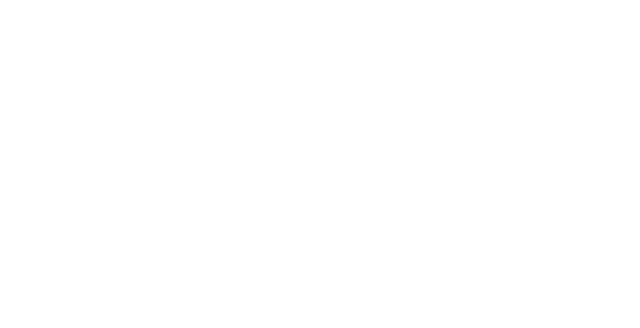
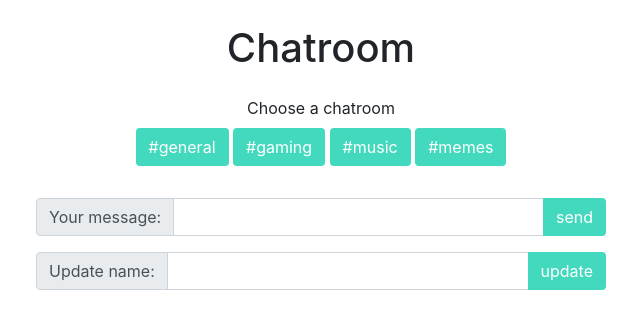
Before and after one commit to tosh-skyler/realTimeChatApp, a plain HTML site: page index.html in a window 1280 px wide. Shown: the whole page, without its empty margins (319-959 px from the left). Drawn offline with nearby package versions, Linux system fonts and the light colour scheme.

Commit message:
Finishing html template and css template

```diff
--- a/css/styles.css
+++ b/css/styles.css
@@ -0,0 +1,12 @@
+.container {
+    max-width: 600px;
+}
+.btn {
+    background: #43d9be;
+    color: white;
+    outline: none !important;
+    box-shadow: none !important;
+}
+.btn:focus{
+    outline: none !important;
+}
--- a/index.html
+++ b/index.html
@@ -9,6 +9,53 @@
 </head>
 <body>
 
+    <!-- container & title -->
+    <div class="container my-4">
+        <h1 class="my-4 text-center">Chatroom</h1>
+
+        <!-- buttons for chatrooms -->
+        <div class="chat-rooms mb-3 text-center">
+            <div class="my-2">Choose a chatroom</div>
+            <button class="btn" id="general">#general</button>
+            <button class="btn" id="gaming">#gaming</button>
+            <button class="btn" id="music">#music</button>
+            <button class="btn" id="memes">#memes</button>
+        </div>
+
+        <!-- chat list / window -->
+        <div class="chat-window">
+            <ul class="chat-list list-group"></ul>
+        </div>
+
+        <!-- new chat form -->
+        <form action="" class="new-chat my-3">
+            <div class="input-group">
+                <div class="input-group-prepend">
+                    <div class="input-group-text">Your message:</div>
+                </div>
+                <input type="text" id="message" class="form-control" required>
+                <div class="input-group-append">
+                    <input type="submit" class="btn" value="send">
+                </div>
+            </div>
+        </form>
+
+        <!-- update name form -->
+        <form class="new-name my-3">
+            <div class="input-group">
+                <div class="input-group-prepend">
+                    <div class="input-group-text">Update name:</div>
+                </div>
+                <input type="text" id="name" class="form-control" required>
+                <div class="input-group-append">
+                    <input type="submit" class="btn" value="update">
+                </div>
+            </div>
+            <div class="update-mssg"></div>
+        </form>
+
+    </div>
+
     <script src="./js/chat.js"></script>
     <script src="./js/ui.js"></script>
     <script src="./js/app.js"></script>
```
